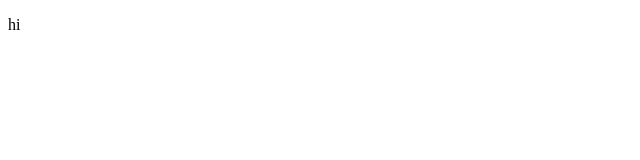
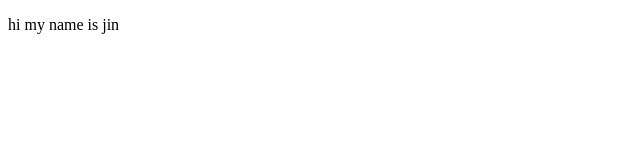
Before and after one commit to myname-jin/jino, a plain HTML site: page html/index.html in a window 1280 px wide. Shown: the whole page, without its empty margins (0-640 px from the left). Drawn offline with Linux system fonts and the light colour scheme.

Commit message:
Update index.html

```diff
--- a/html/index.html
+++ b/html/index.html
@@ -6,6 +6,6 @@
     <title>Document</title>
 </head>
 <body>
-    <p>hi</p>
+    <p>hi my name is jin</p>
 </body>
 </html>
```
